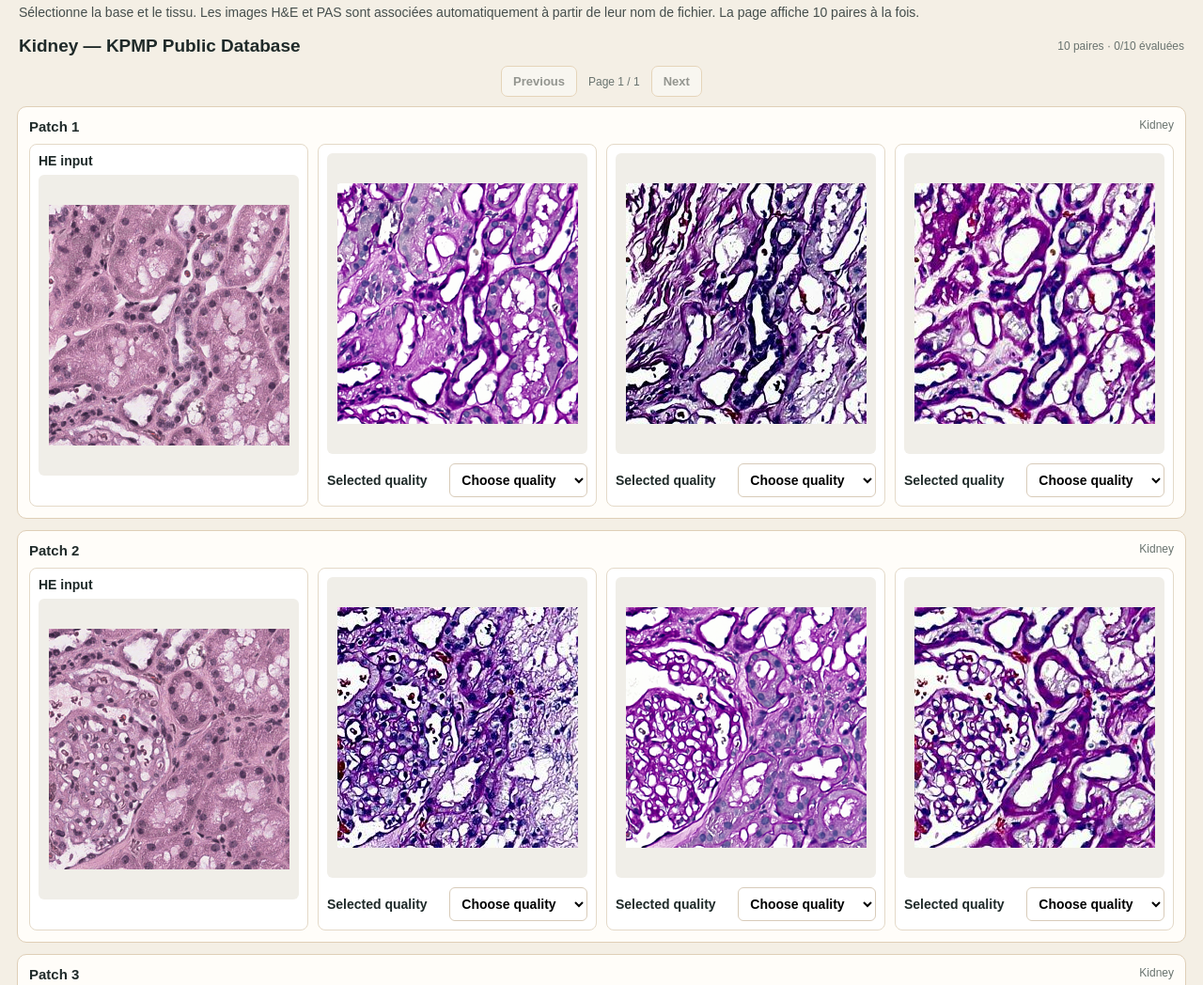
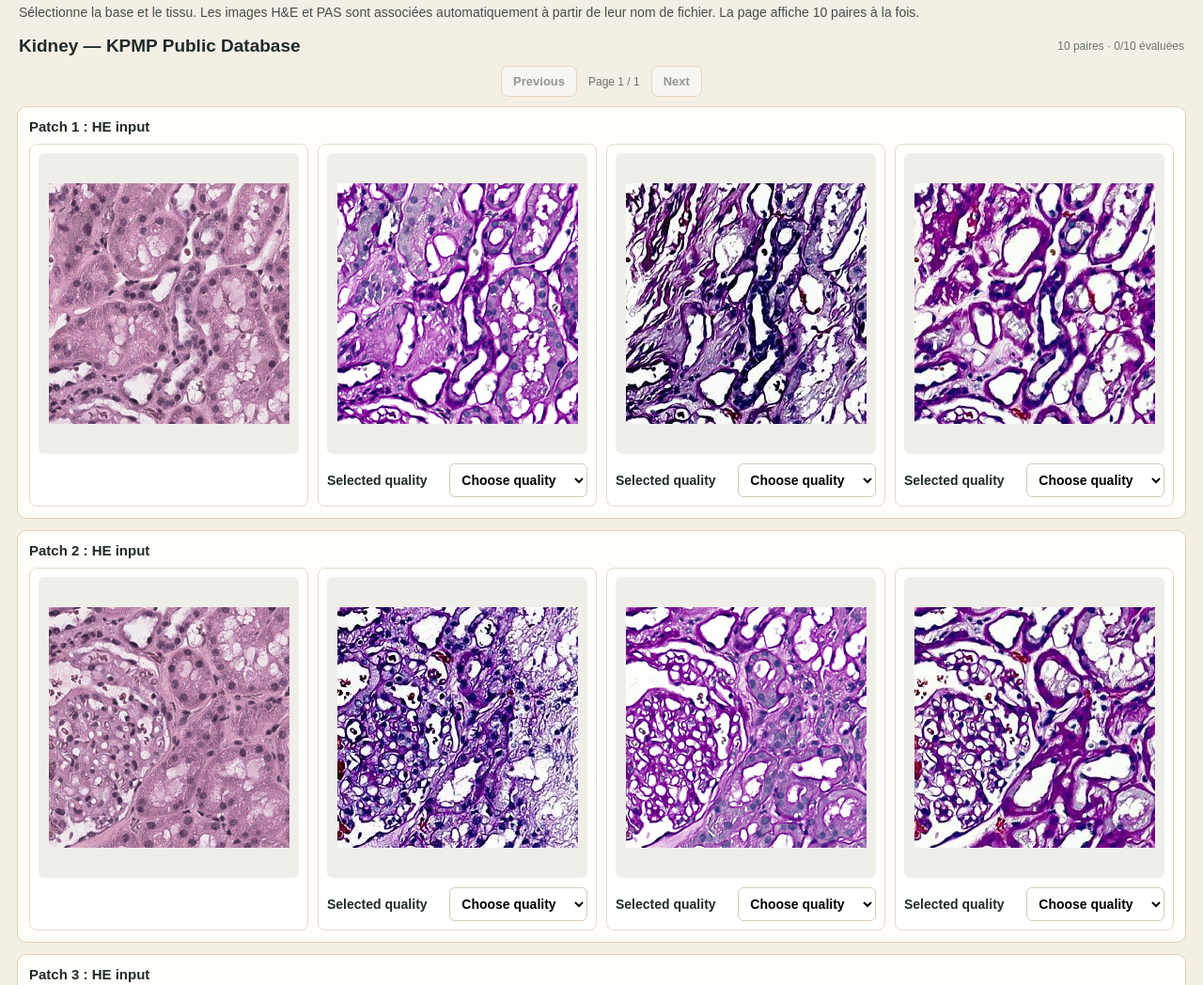
Before and after one commit to ImenChtourou/PAS_Subjective_Evaluation, a plain HTML site: page index.html in a window 1280 px wide. Shown: the part 1140-2188 px from the top of the page at 94% size. Drawn offline with Linux system fonts and the light colour scheme.

Commit message:
Update index.html

```diff
--- a/index.html
+++ b/index.html
@@ -329,10 +329,8 @@
             imagePicture(tissue, method.folder, method.filename, method.alt) +
             qualitySelector(tissue, pair.he, methodId, method.rating) + '</div>';
         }).join("");
-        card.innerHTML = '<div class="patch-head"><span class="patch-title">Patch ' + displayNumber + '</span><span class="muted">' +
-          escapeHtml(tissues[tissue].name) + '</span></div><div class="patch-grid">' +
-          '<div class="image-panel"><div class="image-label">HE input</div>' +
-          imagePicture(tissue, "HE", pair.he, "HE input " + pair.he) + '</div>' + pasPanels + '</div>';
+        card.innerHTML ='<div class="patch-head"><span class="patch-title">Patch ' + displayNumber +' : HE input</span></div><div class="patch-grid">' +
+        '<div class="image-panel">' + imagePicture(tissue, "HE", pair.he, "HE input " + pair.he) + '</div>' + pasPanels + '</div>';
         return card;
       }
       function countRatings(records, tissue, pairs) {
```
